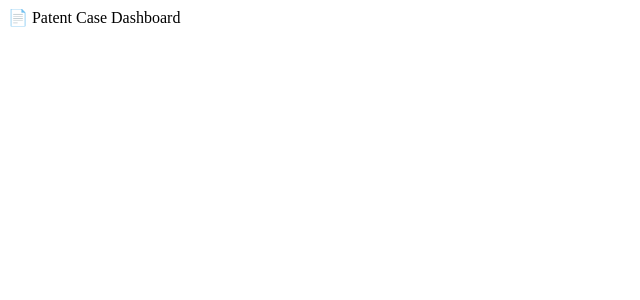
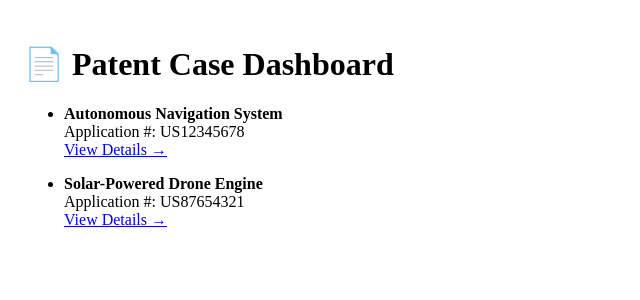
Before and after one commit to DerekBreton1/ids-manager, a React (Vite) app in the folder client/: page / in a window 1280 px wide. Shown: the top 300 px of the page, without its empty margins (0-640 px from the left). Built offline with nearby package versions, Linux system fonts and the light colour scheme.

Commit message:
Add example pages

```diff
--- a/client/src/pages/CaseDetail.jsx
+++ b/client/src/pages/CaseDetail.jsx
@@ -0,0 +1,39 @@
+import { useParams } from 'react-router-dom';
+
+const mockCaseDetails = {
+  1: {
+    title: 'Autonomous Navigation System',
+    inventor: 'Jane Doe',
+    references: ['US11111111', 'US22222222'],
+  },
+  2: {
+    title: 'Solar-Powered Drone Engine',
+    inventor: 'John Smith',
+    references: ['US33333333', 'US44444444'],
+  },
+};
+
+function CaseDetail() {
+  const { id } = useParams();
+  const caseData = mockCaseDetails[id];
+
+  if (!caseData) {
+    return <div style={{ padding: '1rem' }}>Case not found.</div>;
+  }
+
+  return (
+    <div style={{ padding: '1rem' }}>
+      <h1>📁 Case Detail</h1>
+      <h2>{caseData.title}</h2>
+      <p><strong>Inventor:</strong> {caseData.inventor}</p>
+      <h3>References:</h3>
+      <ul>
+        {caseData.references.map((ref, index) => (
+          <li key={index}>{ref}</li>
+        ))}
+      </ul>
+    </div>
+  );
+}
+
+export default CaseDetail;
--- a/client/src/pages/Dashboard.jsx
+++ b/client/src/pages/Dashboard.jsx
@@ -1,4 +1,25 @@
+import { Link } from 'react-router-dom';
+
+const mockCases = [
+  { id: 1, title: 'Autonomous Navigation System', app_number: 'US12345678' },
+  { id: 2, title: 'Solar-Powered Drone Engine', app_number: 'US87654321' },
+];
+
 function Dashboard() {
-  return <div>📄 Patent Case Dashboard</div>;
+  return (
+    <div style={{ padding: '1rem' }}>
+      <h1>📄 Patent Case Dashboard</h1>
+      <ul>
+        {mockCases.map((patentCase) => (
+          <li key={patentCase.id} style={{ marginTop: '1rem' }}>
+            <strong>{patentCase.title}</strong> <br />
+            Application #: {patentCase.app_number} <br />
+            <Link to={`/case/${patentCase.id}`}>View Details →</Link>
+          </li>
+        ))}
+      </ul>
+    </div>
+  );
 }
+
 export default Dashboard;
--- a/client/src/pages/Login.jsx
+++ b/client/src/pages/Login.jsx
@@ -0,0 +1,38 @@
+import { useState } from 'react';
+import { useNavigate } from 'react-router-dom';
+
+function Login() {
+  const [email, setEmail] = useState('');
+  const [password, setPassword] = useState('');
+  const navigate = useNavigate();
+
+  const handleLogin = (e) => {
+    e.preventDefault();
+    // TODO: Add real auth logic
+    if (email && password) {
+      console.log('Logging in as:', email);
+      navigate('/');
+    }
+  };
+
+  return (
+    <div style={{ padding: '1rem', textAlign:'center' }}>
+      <h1>🔐 Login</h1>
+      <form onSubmit={handleLogin}>
+        <div>
+          <label>Email: </label><br />
+          <input type="email" value={email} onChange={(e) => setEmail(e.target.value)} required />
+        </div>
+        <br />
+        <div>
+          <label>Password: </label><br />
+          <input type="password" value={password} onChange={(e) => setPassword(e.target.value)} required />
+        </div>
+        <br />
+        <button type="submit">Log In</button>
+      </form>
+    </div>
+  );
+}
+
+export default Login;
```
